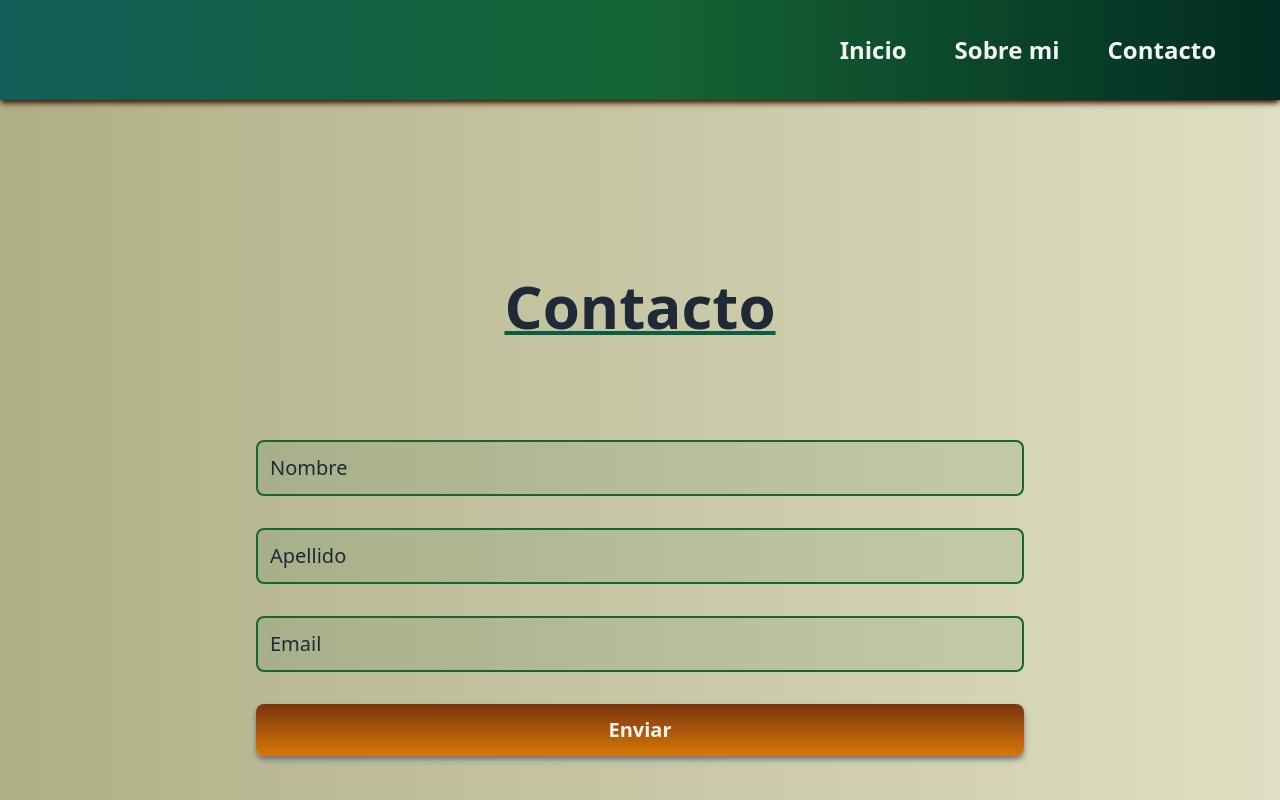
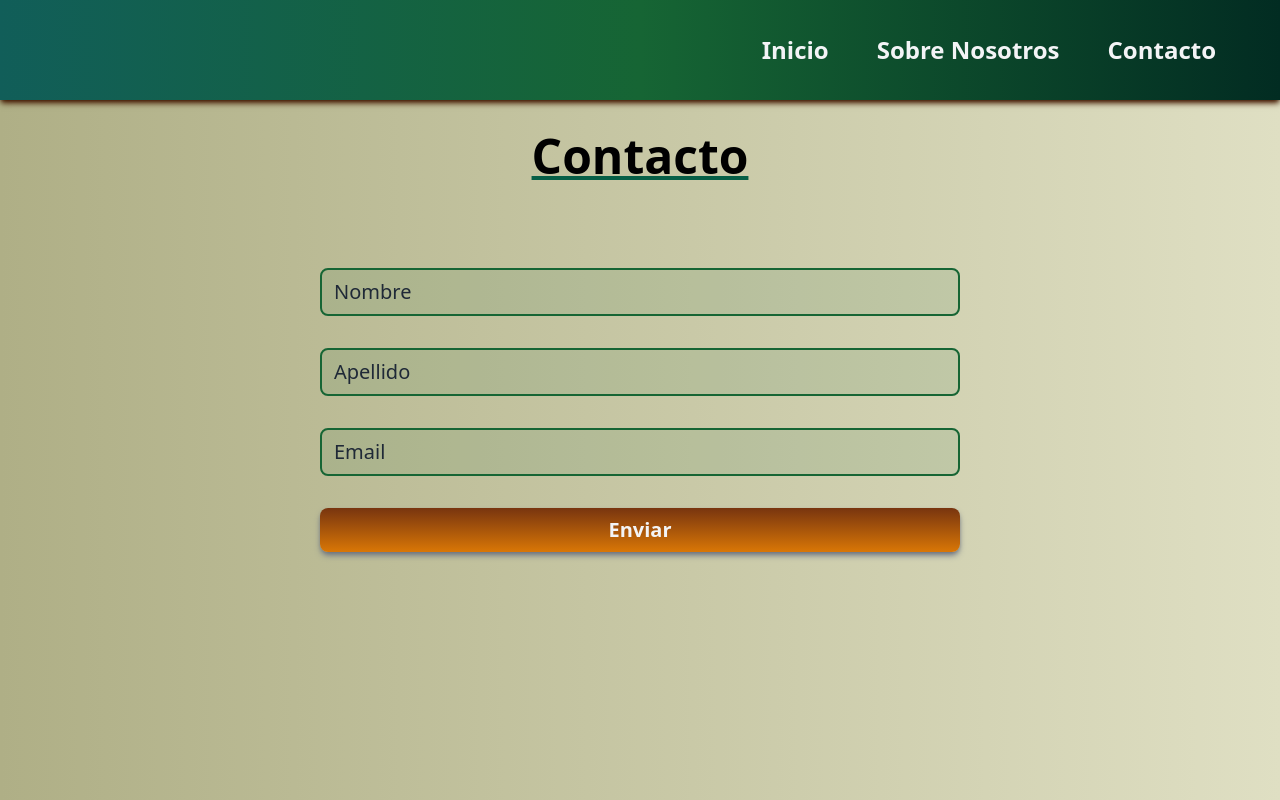
Before and after one commit to matiarias/redux-toolkit-practice-app, a React (Create React App) app: page /contact in a window 1280 px wide. Shown: the top 800 px of the page. Built offline with nearby package versions, Linux system fonts and the light colour scheme; no server answers.

Commit message:
se agrego slice about con informacion en el initial state para renderizar en el componente about

```diff
--- a/src/App.jsx
+++ b/src/App.jsx
@@ -17,7 +17,7 @@ const App = () => {
     const response = await axios(
       "https://api.thecatapi.com/v1/images/search?api_key=live_qOo9CkEgXae2sQSBaJw3ZS2odY3t58Hr3j0QKrCk8Ziw3j4KYaUom6hBQH6WH9bl"
     );
-    console.log(response.data);
+    // console.log(response.data);
     dispatch(fetchCats(response.data));
   };
 
--- a/src/components/Form.jsx
+++ b/src/components/Form.jsx
@@ -23,10 +23,10 @@ const Form = () => {
   return (
     <form
       onSubmit={handleSubmit}
-      className="h-100 max-w-screen-md mx-auto flex flex-col justify-center items-center gap-8"
+      className="h-100 max-w-screen-sm mx-auto flex flex-col justify-center items-center gap-8"
     >
       <input
-        className="w-full py-3 px-3 bg-green-800/10 text-lg lg:text-xl rounded-lg border-2 border-green-800 focus:outline-none placeholder:text-gray-800"
+        className="w-full py-1 lg:py-2 px-3 bg-green-800/10 text-lg lg:text-xl rounded-lg border-2 border-green-800 focus:outline-none placeholder:text-gray-800"
         type="text"
         id="name"
         value={inputName}
@@ -38,7 +38,7 @@ const Form = () => {
       />
 
       <input
-        className="w-full py-3 px-3 bg-green-800/10 text-lg lg:text-xl rounded-lg border-2 border-green-800 focus:outline-none placeholder:text-gray-800"
+        className="w-full py-1 lg:py-2 px-3 bg-green-800/10 text-lg lg:text-xl rounded-lg border-2 border-green-800 focus:outline-none placeholder:text-gray-800"
         type="text"
         id="lastname"
         value={inputLastName}
@@ -50,7 +50,7 @@ const Form = () => {
       />
 
       <input
-        className="w-full py-3 px-3 bg-green-800/10 text-lg lg:text-xl rounded-lg border-2 border-green-800 focus:outline-none placeholder:text-gray-800"
+        className="w-full py-1 lg:py-2 px-3 bg-green-800/10 text-lg lg:text-xl rounded-lg border-2 border-green-800 focus:outline-none placeholder:text-gray-800"
         type="email"
         id="email"
         value={inputEmail}
@@ -63,7 +63,7 @@ const Form = () => {
 
       <button
         type="submit"
-        className="py-3 w-full bg-gradient-to-b from-amber-900 to-amber-600 text-gray-100 text-lg lg:text-xl font-bold rounded-lg shadow-md shadow-gray-500"
+        className="py-1 lg:py-2 w-full bg-gradient-to-b from-amber-900 to-amber-600 text-gray-100 text-lg lg:text-xl font-bold rounded-lg shadow-md shadow-gray-500"
       >
         Enviar
       </button>
--- a/src/components/NavBar.jsx
+++ b/src/components/NavBar.jsx
@@ -14,7 +14,7 @@ const NavBar = () => {
 
           <Link to={"/about"}>
             <span className="text-gray-100 text-lg sm:text-xl lg:text-2xl 2xl:text-3xl font-bold hover:text-amber-800">
-              Sobre mi
+              Sobre Nosotros
             </span>
           </Link>
 
--- a/src/pages/About.jsx
+++ b/src/pages/About.jsx
@@ -1,7 +1,29 @@
 import React from "react";
+import { useSelector } from "react-redux";
 
 const About = () => {
-  return <div>About</div>;
+  const aboutData = useSelector((state) => state.about);
+  return (
+    <div className="min-h-screen w-full">
+      <h1 className="text-3xl md:text-4xl lg:text-5xl font-bold text-black text-center underline underline-offset-2 decoration-4 decoration-emerald-800 my-12">
+        Sobre Nosotros
+      </h1>
+
+      <div className="container mx-auto mb-8">
+        <div className="flex flex-col justify-center items-center gap-8 text-center px-4">
+          <h2 className="text-2xl md:text-3xl lg:text-4xl font-normal">
+            {aboutData.title}
+          </h2>
+
+          <div className="h-auto max-w-screen-lg w-full">
+            <p className="text-lg md:text-xl lg:text-2xl text-gray-800 font-normal">
+              {aboutData.description}
+            </p>
+          </div>
+        </div>
+      </div>
+    </div>
+  );
 };
 
 export default About;
--- a/src/pages/Contact.jsx
+++ b/src/pages/Contact.jsx
@@ -3,12 +3,12 @@ import Form from "../components/Form";
 
 const Contact = () => {
   return (
-    <div className="h-screen w-full flex flex-col justify-center items-center gap-10">
-      <h1 className="text-5xl lg:text-6xl text-gray-800 font-bold text-center mt-8 underline underline-offset-2 decoration-4 decoration-emerald-800">
+    <div className="h-screen w-full flex flex-col justify-start items-center gap-10">
+      <h1 className="text-3xl md:text-4xl lg:text-5xl font-bold text-black text-center underline underline-offset-2 decoration-4 decoration-emerald-800 mt-8">
         Contacto
       </h1>
 
-      <div className="container mx-auto mt-16 px-12">
+      <div className="container mx-auto mt-2 lg:mt-12 px-12">
         <Form />
       </div>
     </div>
--- a/src/pages/Home.jsx
+++ b/src/pages/Home.jsx
@@ -8,8 +8,8 @@ const Home = ({ handleClick }) => {
 
   return (
     <div className="min-h-screen w-full">
-      <h1 className="text-3xl md:text-4xl lg:text-5xl font-bold text-black text-center my-12">
-        Disfruta de gatitos randoms para tu día
+      <h1 className="text-3xl md:text-4xl lg:text-5xl font-bold text-black text-center underline underline-offset-2 decoration-4 decoration-emerald-800 my-12">
+        Disfruta de gatitos randoms para tu día!
       </h1>
 
       {loading ? (
--- /dev/null
+++ b/src/redux/slice/about/aboutSlice.js
@@ -0,0 +1,21 @@
+import { createSlice } from "@reduxjs/toolkit";
+
+const initialState = {
+  title: "Lorem ipsum dolor sit amet consectetur adipisicing elit",
+  description:
+    "Lorem ipsum dolor sit amet consectetur adipisicing elit. Similique, blanditiis ducimus eum illo laudantium ipsa temporibus dignissimos ullam facere quibusdam hic odio atque est, ratione odit nulla neque laborum maxime! Lorem ipsum dolor sit amet consectetur adipisicing elit. Similique, blanditiis ducimus eum illo laudantium ipsa temporibus dignissimos ullam facere quibusdam hic odio atque est, ratione odit nulla neque laborum maxime! Lorem ipsum dolor sit amet consectetur adipisicing elit. Similique, blanditiis ducimus eum illo laudantium ipsa temporibus dignissimos ullam facere quibusdam hic odio atque est, ratione odit nulla neque laborum maxime!",
+};
+
+export const aboutSlice = createSlice({
+  name: "about",
+  initialState,
+  reducers: {
+    aboutInfo: (state, action) => {
+      state = action.payload;
+    },
+  },
+});
+
+export const { aboutInfo } = aboutSlice.actions;
+
+export default aboutSlice.reducer;
--- a/src/redux/store/index.js
+++ b/src/redux/store/index.js
@@ -1,10 +1,12 @@
 import { configureStore } from "@reduxjs/toolkit";
 import formSlice from "../slice/form/formSlice";
 import catsSlice from "../slice/catsData/catsSlice";
+import aboutSlice from "../slice/about/aboutSlice";
 
 export const store = configureStore({
   reducer: {
     form: formSlice,
     catsApi: catsSlice,
+    about: aboutSlice,
   },
 });
```
